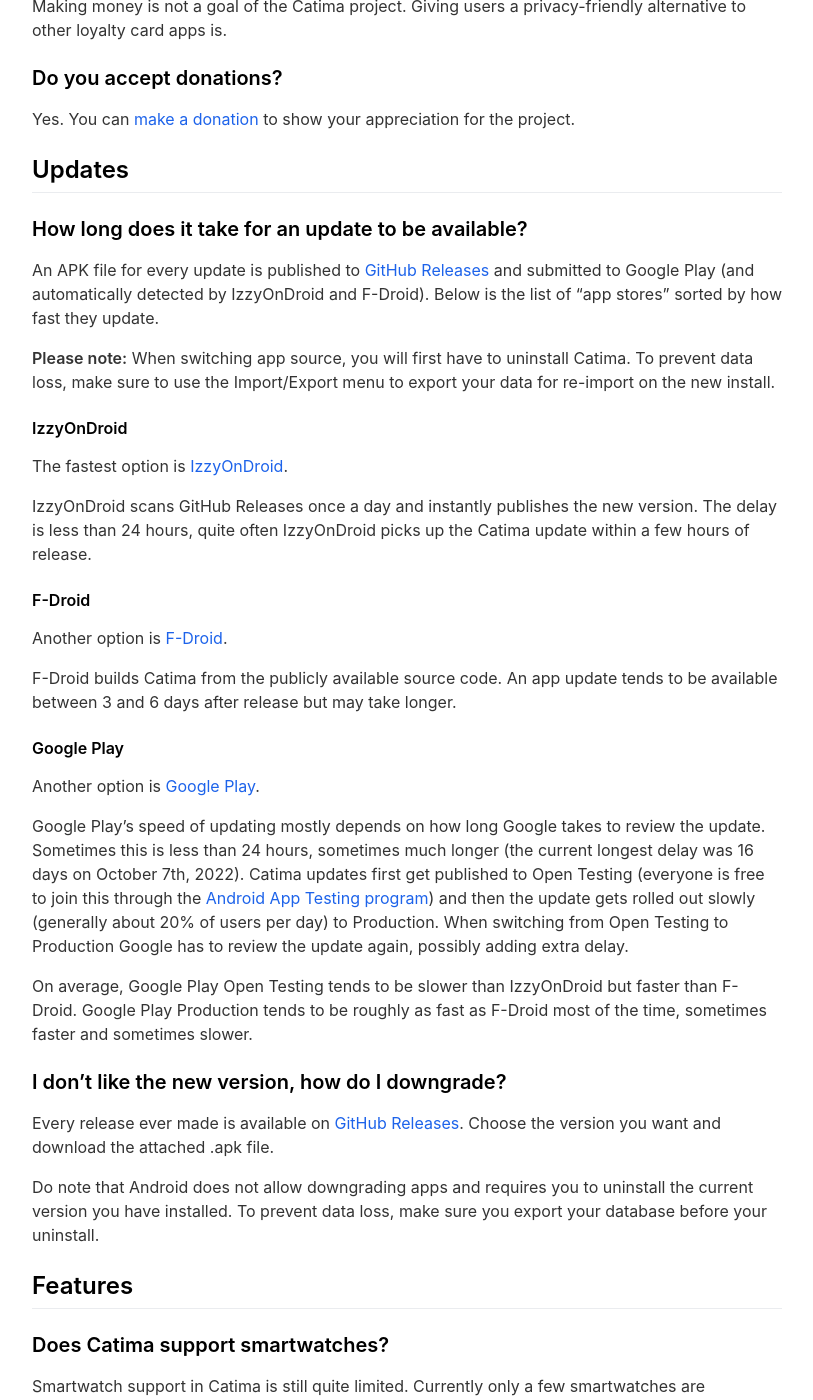
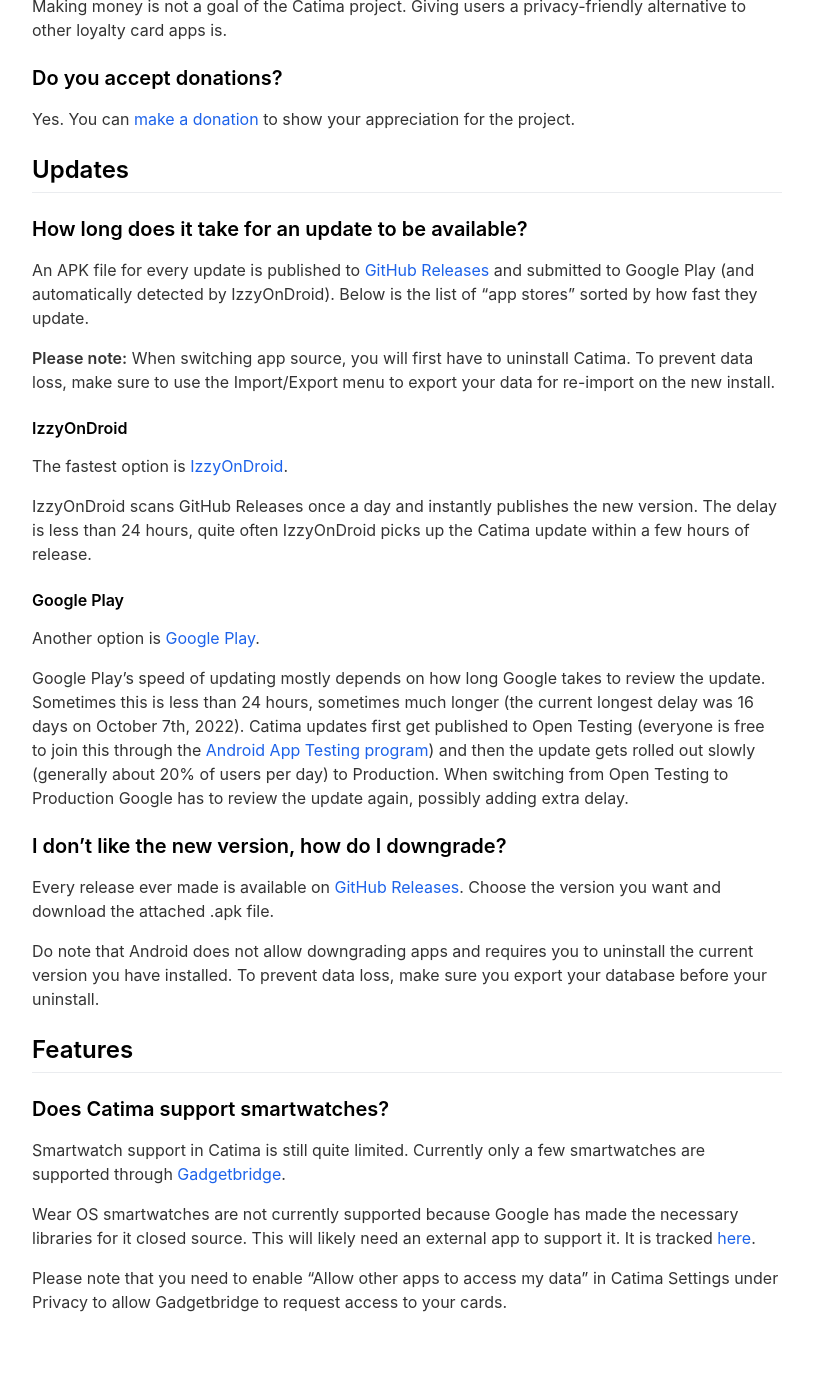
Before and after one commit to CatimaLoyalty/Website, a Jekyll site: the page built from _pages/faq.md, in a window 1280 px wide and 1400 px high, scrolled down 899 px. Shown: the whole window, without its empty margins (233-1046 px from the left). Built offline with Jekyll 4.4.1, drawn with Linux system fonts in a browser that asks for light colours; nearby versions of some CDN libraries.

Commit message:
Remove F-Droid buttons
IzzyOnDroid is the recommended source for Catima updates

```diff
--- a/_config.yml
+++ b/_config.yml
@@ -7,7 +7,7 @@
 
 appstore_link: # Automatically populates if not set and if iOS app ID is set. Otherwise enter manually.
 playstore_link: https://play.google.com/store/apps/details?id=me.hackerchick.catima # Enter Google Play Store URL.
-fdroid_link: https://f-droid.org/en/packages/me.hackerchick.catima/
+#fdroid_link: https://f-droid.org/en/packages/me.hackerchick.catima/
 izzyondroid_link: https://apt.izzysoft.de/fdroid/index/apk/me.hackerchick.catima
 directDownload_link: https://github.com/TheLastProject/Catima/releases/latest/download/app-release.apk
 #presskit_download_link: https://emilbaehr.com # Enter a link to downloadable file or (e.g. public Dropbox link to a .zip file). Or upload your press kit file to assets and set path accordingly (e.g. "assets/your_press_kit.zip").
--- a/_layouts/default.html
+++ b/_layouts/default.html
@@ -80,7 +80,7 @@
         </div>
         <script>
             function showConfirmationDialog() {
-                var isConfirmed = confirm("Direct download excludes getting automatic updates. We recommend using IzzyOnDroid, F-Droid or Google Play instead. Press 'OK' to download anyway.");
+                var isConfirmed = confirm("Direct download excludes getting automatic updates. We recommend using IzzyOnDroid or Google Play instead. Press 'OK' to download anyway.");
                 if (isConfirmed) {
                     window.location.href = document.getElementById("directDownloadLink").href;
                 }
--- a/_pages/faq.md
+++ b/_pages/faq.md
@@ -37,7 +37,7 @@
 
 ### How long does it take for an update to be available?
 
-An APK file for every update is published to [GitHub Releases](https://github.com/CatimaLoyalty/Android/releases) and submitted to Google Play (and automatically detected by IzzyOnDroid and F-Droid). Below is the list of "app stores" sorted by how fast they update.
+An APK file for every update is published to [GitHub Releases](https://github.com/CatimaLoyalty/Android/releases) and submitted to Google Play (and automatically detected by IzzyOnDroid). Below is the list of "app stores" sorted by how fast they update.
 
 **Please note:** When switching app source, you will first have to uninstall Catima. To prevent data loss, make sure to use the Import/Export menu to export your data for re-import on the new install.
 
@@ -47,19 +47,11 @@
 
 IzzyOnDroid scans GitHub Releases once a day and instantly publishes the new version. The delay is less than 24 hours, quite often IzzyOnDroid picks up the Catima update within a few hours of release.
 
-#### F-Droid
-
-Another option is [F-Droid](https://f-droid.org/en/packages/me.hackerchick.catima/).
-
-F-Droid builds Catima from the publicly available source code. An app update tends to be available between 3 and 6 days after release but may take longer.
-
 #### Google Play
 
 Another option is [Google Play](https://play.google.com/store/apps/details?id=me.hackerchick.catima).
 
 Google Play's speed of updating mostly depends on how long Google takes to review the update. Sometimes this is less than 24 hours, sometimes much longer (the current longest delay was 16 days on October 7th, 2022). Catima updates first get published to Open Testing (everyone is free to join this through the [Android App Testing program](https://play.google.com/apps/testing/me.hackerchick.catima)) and then the update gets rolled out slowly (generally about 20% of users per day) to Production. When switching from Open Testing to Production Google has to review the update again, possibly adding extra delay.
-
-On average, Google Play Open Testing tends to be slower than IzzyOnDroid but faster than F-Droid. Google Play Production tends to be roughly as fast as F-Droid most of the time, sometimes faster and sometimes slower.
 
 ### I don't like the new version, how do I downgrade?
 
```
